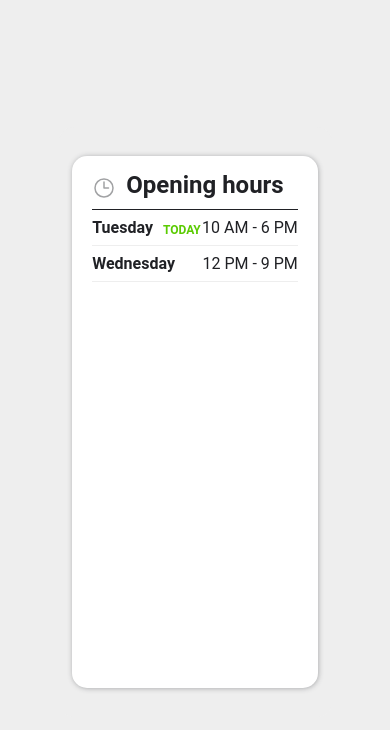
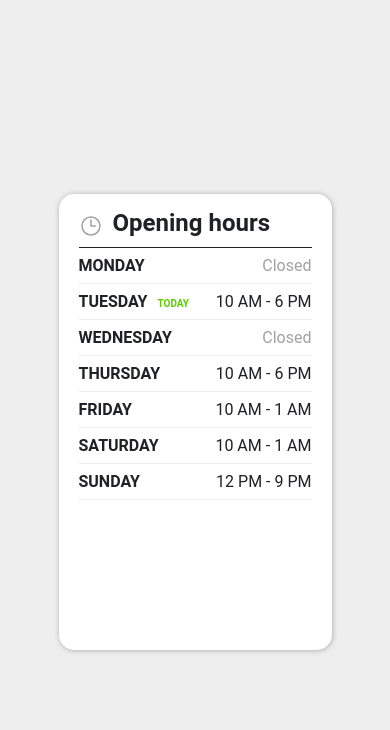
Before and after one commit to sjunka/wolt-test, a React Native app: screen /Home in a window 390 px wide. Shown: the top 730 px of the page. Built offline with nearby package versions, Linux system fonts and the light colour scheme.

Commit message:
feat: implemented logic

```diff
--- a/src/components/ClosedDay.js
+++ b/src/components/ClosedDay.js
@@ -43,7 +43,7 @@ const ClosedDay = ({isToday, day, isClosed}) =>
   isClosed ? (
     <View style={styles.openingHoursDays}>
       <View style={styles.todayContainer}>
-        <Text style={styles.textBlack}>{day}</Text>
+        <Text style={styles.textBlack}>{day.toUpperCase()}</Text>
         {isToday ? <Text style={styles.textGreen}>TODAY</Text> : null}
       </View>
 
--- a/src/components/OpenDay.js
+++ b/src/components/OpenDay.js
@@ -17,11 +17,12 @@ const styles = StyleSheet.create({
   },
 
   textGreen: {
-    fontSize: 12,
+    fontSize: 10,
     fontWeight: 'bold',
     fontFamily: 'Roboto',
     color: Colors.Green.color,
     marginLeft: 10,
+    bottom: 2,
   },
 
   openingHoursDays: {
@@ -44,7 +45,7 @@ const styles = StyleSheet.create({
 const OpenDay = ({isToday, day, openingHours}) => (
   <View style={styles.openingHoursDays}>
     <View style={styles.todayContainer}>
-      <Text style={styles.textBlack}>{day}</Text>
+      <Text style={styles.textBlack}>{day.toUpperCase()}</Text>
       {isToday ? <Text style={styles.textGreen}>TODAY</Text> : null}
     </View>
 
--- a/src/screens/HomeScreen.js
+++ b/src/screens/HomeScreen.js
@@ -21,11 +21,11 @@ const styles = StyleSheet.create({
     justifyContent: 'center',
     borderRadius: 15,
     width: '70%',
-    height: '70%',
+    height: '60%',
     backgroundColor: Colors.Grey2.color,
   },
   openingHours: {
-    width: '90%',
+    width: '100%',
     height: '90%',
     borderRadius: 15,
     shadowColor: Colors.Grey3.color,
@@ -48,6 +48,8 @@ const styles = StyleSheet.create({
 const HomeScreen = ({navigation}) => {
   const {dataOpeningTimes, loadingOpeningTimes, errorOpeningTimesResponse} =
     useGetOpeningHours();
+
+  const currentDayNumber = (new Date().getDay() + 7 - 1) % 7; // Monday first(0), Sunday last
 
   if (errorOpeningTimesResponse) {
     return (
@@ -84,9 +86,79 @@ const HomeScreen = ({navigation}) => {
           <View style={styles.openingHours}>
             <View style={styles.openingHoursContainer}>
               <OpeningHeader />
-              <ClosedDay day="Monday" closed />
-              <TodayDay day="Tuesday" today openingHours="10 AM - 6 PM" />
-              <OpenDay day="Wednesday" openingHours="12 PM - 9 PM" />
+
+              {Object.entries(dataOpeningTimes).map(
+                ([dayName, hoursData], index, array) => {
+                  const isClosed = hoursData.length === 0;
+
+                  if (isClosed) {
+                    return (
+                      <ClosedDay
+                        key={dayName}
+                        day={dayName}
+                        isToday={index === currentDayNumber}
+                        isClosed
+                      />
+                    );
+                  }
+
+                  let start = 0;
+                  let end = hoursData.length - 1;
+                  let hoursDataCopy = [...hoursData];
+
+                  if (hoursData[end].type === 'open') {
+                    const nextIndex = index === array.length ? 0 : index + 1;
+                    const nextDayClosing = array[nextIndex][1][0].value;
+                    hoursDataCopy = hoursDataCopy.concat({
+                      type: 'close',
+                      value: nextDayClosing,
+                    });
+                  }
+
+                  if (hoursData[start].type === 'close') {
+                    hoursDataCopy = hoursDataCopy.slice(1);
+                  }
+
+                  const openClosePairs = hoursDataCopy.reduce(
+                    (acc, curr, i) => {
+                      return i % 2 === 0
+                        ? [...acc, [curr.value]]
+                        : [
+                            ...acc.slice(0, -1),
+                            [...acc.slice(-1)[0], curr.value],
+                          ];
+                    },
+                    [],
+                  );
+
+                  const openingHoursStr = openClosePairs.reduce(
+                    (acc, openClosePair, i) => {
+                      const openTimeHours = openClosePair[0] / 60 / 60;
+                      const closeTimeHours = openClosePair[1] / 60 / 60;
+
+                      return `${i === 0 ? acc : `${acc}, `}${
+                        openTimeHours % 12 !== 0
+                          ? openTimeHours % 12
+                          : openTimeHours
+                      } ${openTimeHours < 12 ? 'AM' : 'PM'} - ${
+                        closeTimeHours % 12 !== 0
+                          ? closeTimeHours % 12
+                          : closeTimeHours
+                      } ${closeTimeHours < 12 ? 'AM' : 'PM'}`;
+                    },
+                    '',
+                  );
+
+                  return (
+                    <OpenDay
+                      key={dayName}
+                      day={dayName}
+                      isToday={index === currentDayNumber}
+                      openingHours={openingHoursStr}
+                    />
+                  );
+                },
+              )}
             </View>
           </View>
         </View>
```
